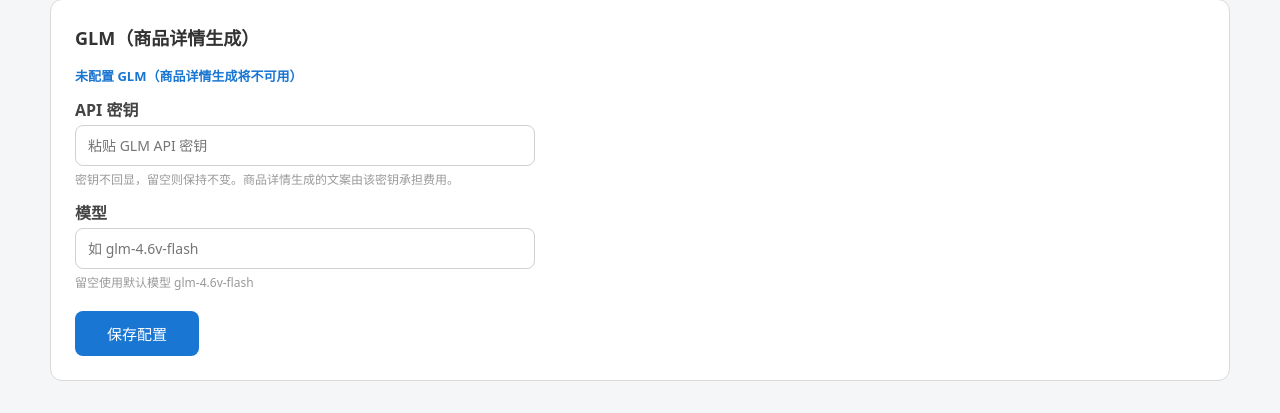
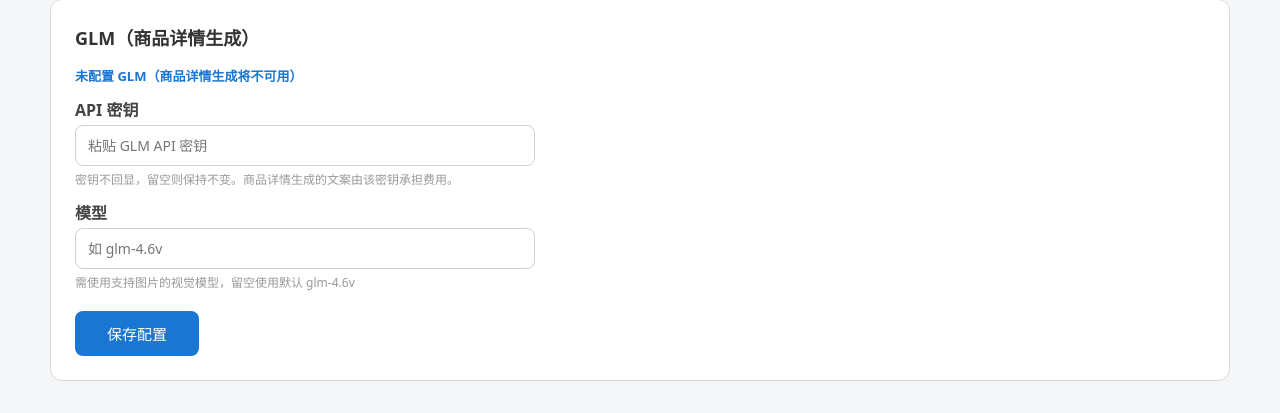
Before and after one commit to liguojing112/ImgTrans, a Python web app: template server/admin/templates/settings.html in a window 1280 px wide. Shown: the part 1125-1538 px from the top of the page. Run offline with Jinja, Linux system fonts and the light colour scheme; the template is opened without the code that fills it, so the values that code supplies are empty.

Commit message:
fix(server): GLM 默认模型改为 glm-4.6v（付费视觉模型）
glm-4.6v-flash 免费但限流严重；glm-4.6 等付费模型不支持图片。
glm-4.6v 付费且支持 Vision，作为默认商品详情生成模型。

Co-Authored-By: Claude Haiku 4.5 (1M context) <noreply@anthropic.com>

```diff
--- a/server/admin/templates/settings.html
+++ b/server/admin/templates/settings.html
@@ -69,8 +69,8 @@
     <input name="glm_api_key" type="password" placeholder="{{ '已配置（留空保持不变）' if settings.glm_configured else '粘贴 GLM API 密钥' }}">
     <div class="hint">密钥不回显，留空则保持不变。商品详情生成的文案由该密钥承担费用。</div>
     <label>模型</label>
-    <input name="glm_model" type="text" value="{{ settings.glm_model }}" placeholder="如 glm-4.6v-flash">
-    <div class="hint">留空使用默认模型 glm-4.6v-flash</div>
+    <input name="glm_model" type="text" value="{{ settings.glm_model }}" placeholder="如 glm-4.6v">
+    <div class="hint">需使用支持图片的视觉模型，留空使用默认 glm-4.6v</div>
     <button type="submit" class="btn-submit">保存配置</button>
   </form>
 </div>
--- a/server/infrastructure/glm_gateway.py
+++ b/server/infrastructure/glm_gateway.py
@@ -56,7 +56,7 @@ class GlmGateway:
             raise GlmNotConfigured("GLM 未配置，请在后台第三方配置填写 API 密钥")
         base_url = (config.get("base_url") or self.DEFAULT_BASE_URL).rstrip("/")
         body: dict = {
-            "model": model or config.get("model") or "glm-4.6v-flash",
+            "model": model or config.get("model") or "glm-4.6v",
             "messages": messages,
             "max_tokens": max_tokens or 4096,
         }
```
